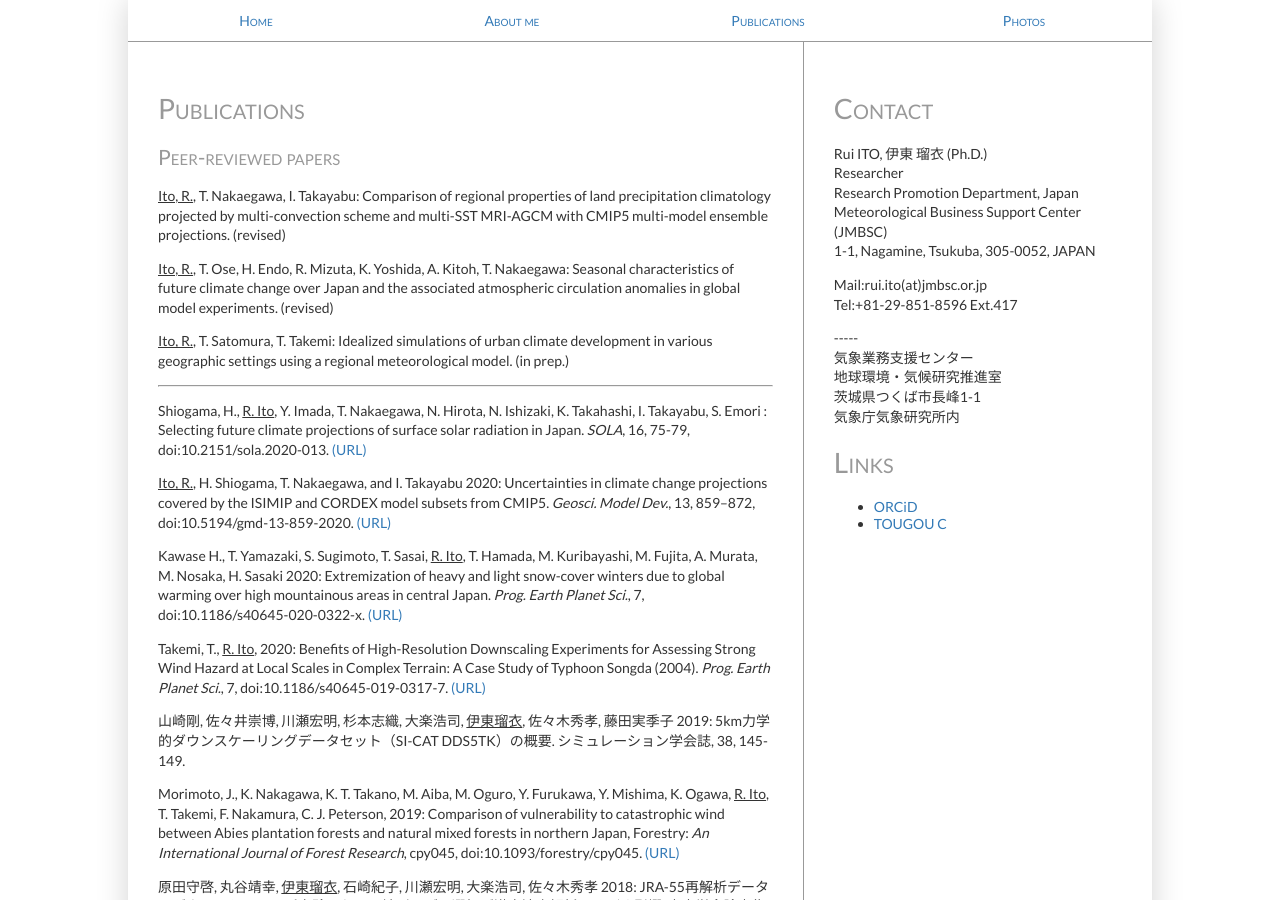
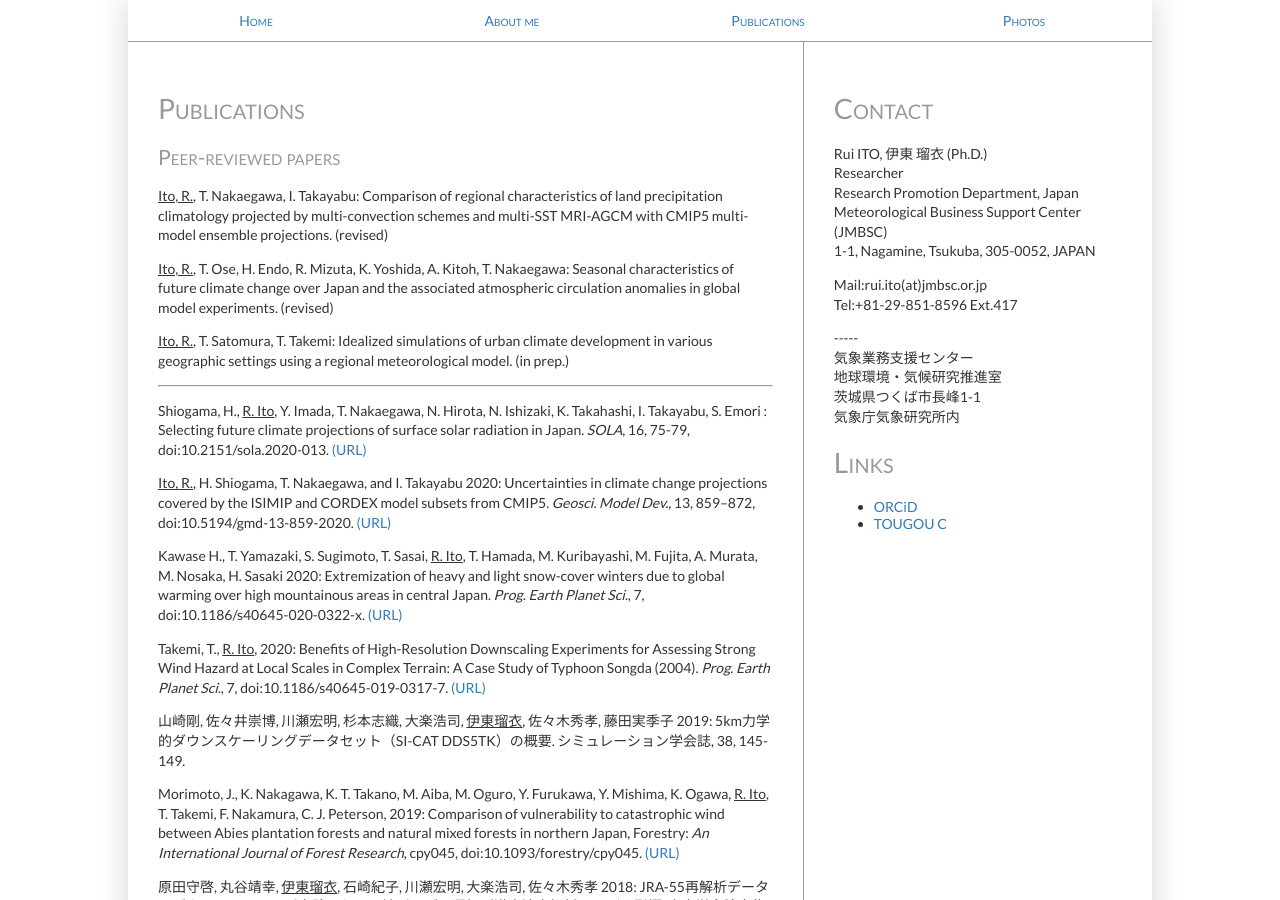
Before and after one commit to rui-climbiz/rui-climbiz.github.io, a Jekyll site: the page built from publications.html, in a window 1280 px wide and 900 px high. Built offline with Jekyll 4.4.1, drawn with Linux system fonts in a browser that asks for light colours.

Commit message:
Update publications.html

```diff
--- a/publications.html
+++ b/publications.html
@@ -5,7 +5,7 @@
 ---
 <h1>Publications</h1>
 <h2>Peer-reviewed papers</h2>
-<p><u>Ito, R.</u>, T. Nakaegawa, I. Takayabu: Comparison of regional properties of land precipitation climatology projected by multi-convection scheme and multi-SST MRI-AGCM with CMIP5 multi-model ensemble projections. (revised)</p>
+<p><u>Ito, R.</u>, T. Nakaegawa, I. Takayabu: Comparison of regional characteristics of land precipitation climatology projected by multi-convection schemes and multi-SST MRI-AGCM with CMIP5 multi-model ensemble projections. (revised)</p>
 <p><u>Ito, R.</u>, T. Ose, H. Endo, R. Mizuta, K. Yoshida, A. Kitoh, T. Nakaegawa: Seasonal characteristics of future climate change over Japan and the associated atmospheric circulation anomalies in global model experiments. (revised)</p>
 <p><u>Ito, R.</u>, T. Satomura, T. Takemi: Idealized simulations of urban climate development in various geographic settings using a regional meteorological model. (in prep.)</p>
 <hr>
```
